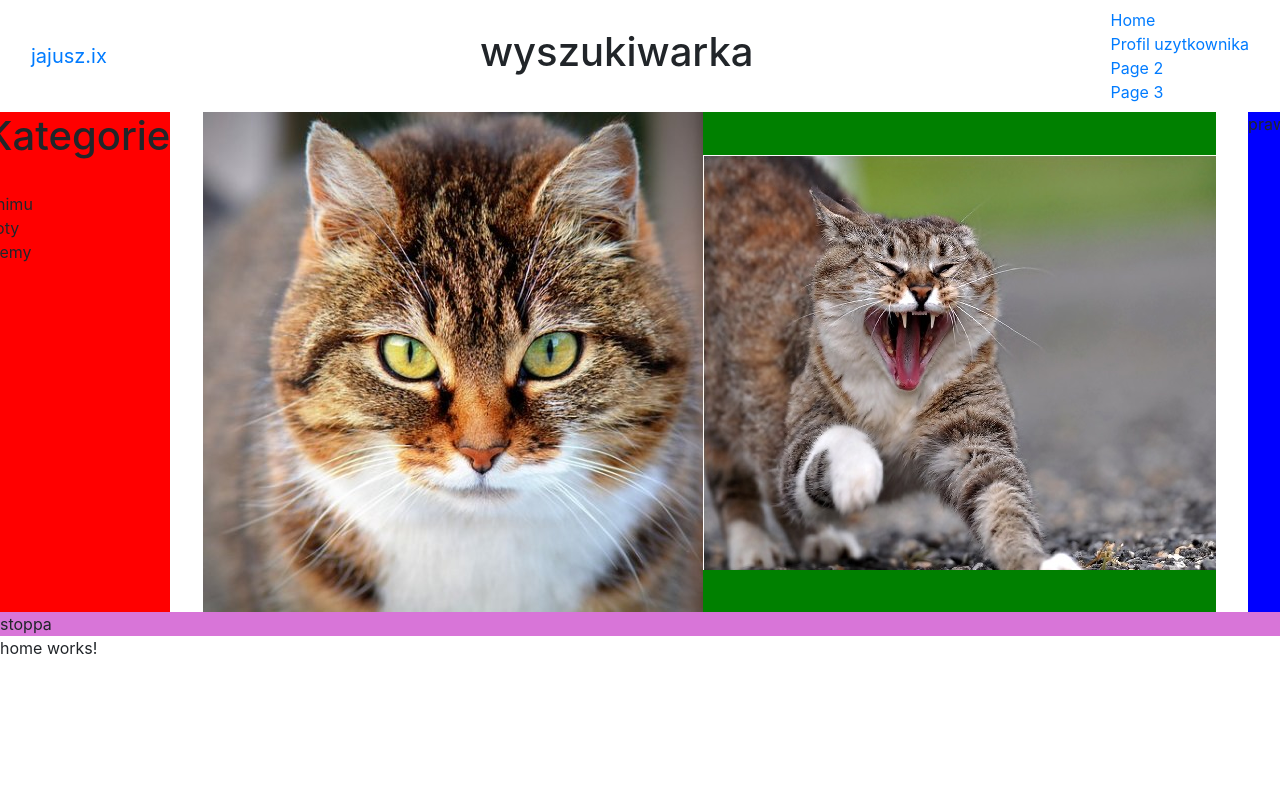
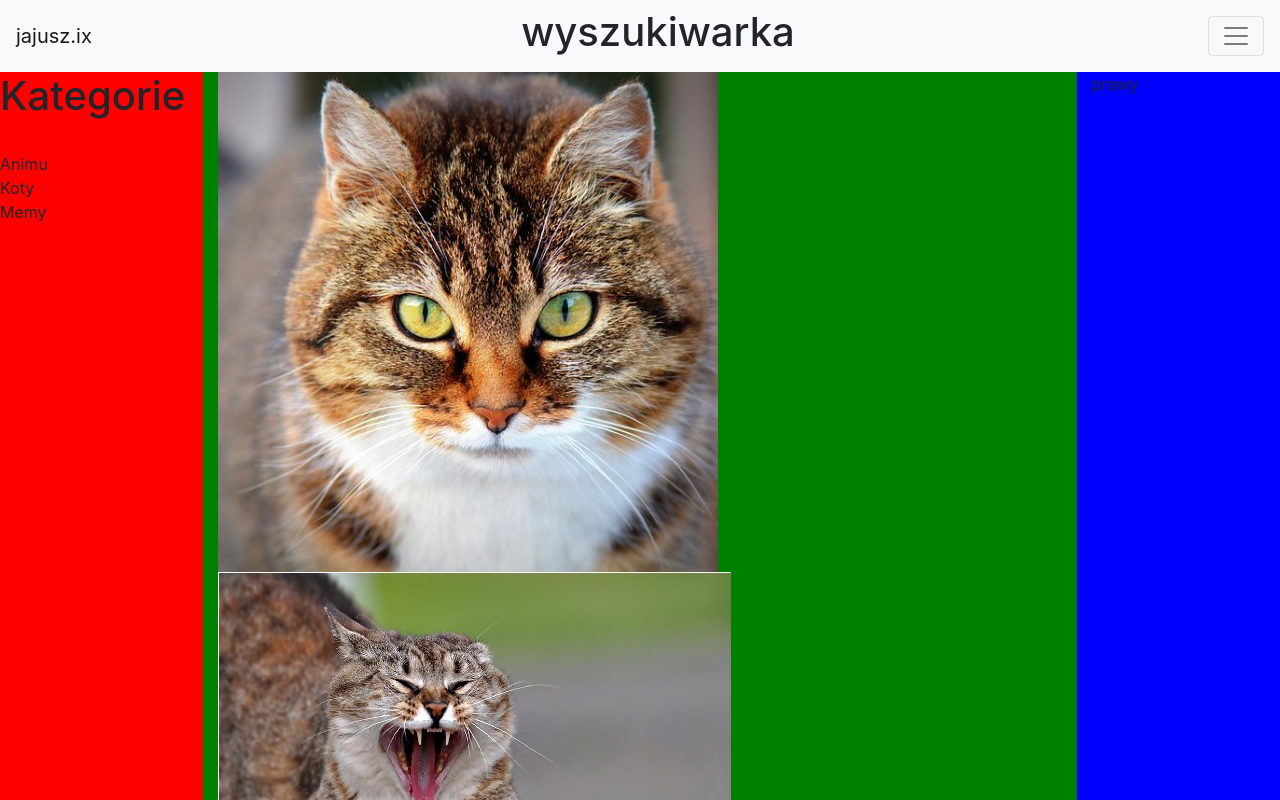
Before and after one commit to Antaresque/ogloszenia, an Angular app: page / in a window 1280 px wide. Shown: the top 800 px of the page. Built offline with nearby package versions, Linux system fonts and the light colour scheme.

Commit message:
fix header

```diff
--- a/src/app/_core/header/header.component.css
+++ b/src/app/_core/header/header.component.css
@@ -1,7 +1,7 @@
 #container{width:100%;height:100%; }
-#left{float:left;background-color:red;}
-#right{float:right;background-color:blue;}
-#center{margin:0 auto;background-color:green;}
+#left{background-color:red;}
+#right{background-color:blue;}
+#center{background-color:green;}
 #bottom{background-color:rgb(216, 117, 216) }
 .row.row-eq-height {
     display: -webkit-box;
--- a/src/app/_core/header/header.component.html
+++ b/src/app/_core/header/header.component.html
@@ -1,32 +1,33 @@
-<nav class="navbar navbar-default">
-    <div class="container-fluid">
-      <div class="navbar-header">
+<nav class="navbar navbar-light bg-light">
         <a class="navbar-brand" href="#">jajusz.ix</a>
-      </div>
-      <h1>wyszukiwarka</h1>
-      <ul class="nav navbar-nav">
-          <li class="active"><a href="index.php">Home</a></li>
-          <li><a href="profil.php">Profil uzytkownika</a></li>
-          <li><a href="#">Page 2</a></li>
-          <li><a href="#">Page 3</a></li>
-      </ul>
+        <h1>wyszukiwarka</h1>
+      <div class="collapse" id="headerCollapse">
+        <ul class="navbar-nav">
+            <li class="nav-item active"><a class="nav-link" href="index.php">Home</a></li>
+            <li class="nav-item"><a class="nav-link" href="profil.php">Profil uzytkownika</a></li>
+            <li class="nav-item"><a class="nav-link" href="#">Page 2</a></li>
+            <li class="nav-item"><a class="nav-link" href="#">Page 3</a></li>
+        </ul>
     </div>
-  </nav>
-  <div id="container">
+    <button class="navbar-toggler" type="button" data-toggle="collapse" data-target="#headerCollapse" aria-controls="headerCollapse" aria-expanded="false" aria-label="Toggle navigation">
+      <span class="navbar-toggler-icon"></span>
+    </button>
+</nav>
+<div id="container">
     <div class="row row-eq-height">
-      <div id="left">
+      <div id="left" class="col-sm">
         <h1>Kategorie</h1>
         <br>Animu
         <br>Koty
         <br>Memy
       </div>
-      <div id="center">
+      <div id="center" class="col-sm-8">
         <img src="assets/kot2.jpg">
         <img src="assets/kot3.jpg">
       </div>
-       <div id="right">prawy</div>
+       <div id="right" class="col-sm">prawy</div>
     </div>
       <div id="bottom">
         stoppa
       </div>
-    </div>
+  </div>
```
